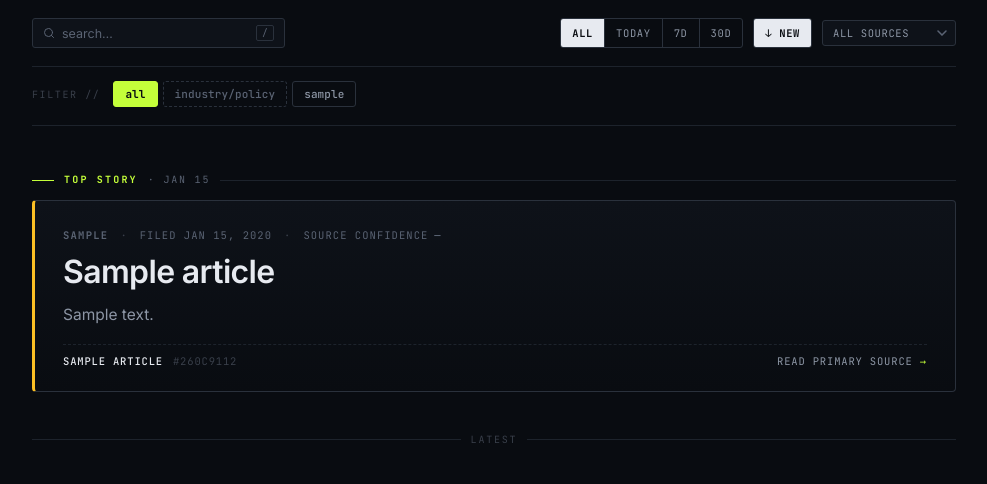
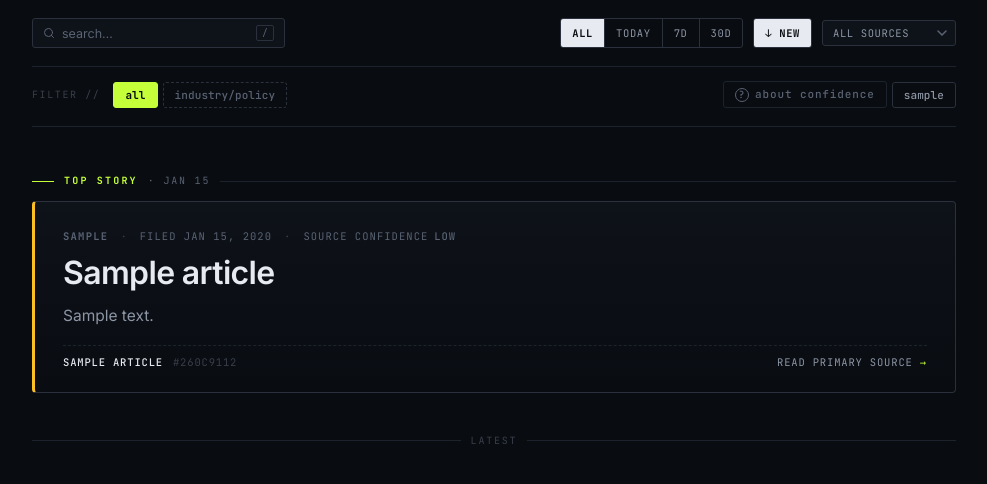
Before and after one commit to vcsk9vxw9y-debug/test-feed, a Flask app: page / in a window 1280 px wide. Shown: the part 205-689 px from the top of the page, without its empty margins (146-1133 px from the left). Run offline with Flask 3, Linux system fonts and the light colour scheme; tables that the repository leaves empty hold one stand-in row (values such as "Sample post").

Commit message:
PR 3 [wire-confidence]: surface Source Confidence on every article + explainer
API (app.py):
- Build {source_name -> {tier, reason}} index once at startup from FEEDS.
- Enrich every /api/articles row with confidence + confidence_reason via
  resolve_confidence() — honors CONFIDENCE_ENABLED kill-switch (S1) and
  the LOW fail-secure default for unknown sources (B1).

Frontend (main.js + style.css):
- buildConfidenceBadge(article) replaces the Task 4 "—" placeholder with
  real HIGH / MEDIUM / LOW / UNSET values using the existing
  .conf.high/.med/.low/.unset styling (mint / amber / graphite — never red).
- Badge carries native title tooltip (committed reason + tier headline) and
  is keyboard-focusable with a visible focus ring.
- New "about confidence" chip in the filter rail toggles an inline
  explainer panel disambiguating source-trust from threat-severity (B2).

confidence.py:
- Add build_source_info_index() alongside build_source_tier_index(); the
  new helper returns tier + committed reason for direct API consumption.

No CSP changes. No new runtime dependencies.

```diff
--- a/app.py
+++ b/app.py
@@ -8,7 +8,8 @@ from flask_limiter import Limiter
 from flask_limiter.util import get_remote_address
 from apscheduler.schedulers.background import BackgroundScheduler
 from classifier import classify_article
-from scheduler import fetch_all_feeds
+from confidence import build_source_info_index, resolve_confidence, UNSET
+from scheduler import FEEDS, fetch_all_feeds
 
 app = Flask(__name__)
 
@@ -172,6 +173,32 @@ def index():
     return render_template("index.html")
 
 
+# Source -> {tier, reason} lookup, built once at startup from the committed
+# FEEDS trust anchor. The /api/articles enrichment below is a dict get per
+# article (O(1)), not a FEEDS linear scan.
+SOURCE_INFO = build_source_info_index(FEEDS)
+
+
+def _enrich_with_confidence(row_dict):
+    """Attach confidence + confidence_reason to an article row.
+
+    Confidence is derived from scheduler.py FEEDS source_tier via the
+    resolve_confidence() helper, which also handles the CONFIDENCE_ENABLED
+    kill-switch (env flag off -> UNSET, frontend renders "—" placeholder).
+    """
+    info = SOURCE_INFO.get(row_dict.get("source_name"))
+    tier = info["tier"] if info else None
+    confidence = resolve_confidence(tier)
+    row_dict["confidence"] = confidence
+    # Only surface the reason when the badge has a real value, and only from
+    # the committed anchor — never a runtime-computed string.
+    if confidence != UNSET and info is not None:
+        row_dict["confidence_reason"] = info["reason"]
+    else:
+        row_dict["confidence_reason"] = None
+    return row_dict
+
+
 @app.route("/api/articles")
 @limiter.limit("30 per minute")
 def get_articles():
@@ -203,7 +230,7 @@ def get_articles():
     finally:
         conn.close()
 
-    return jsonify([dict(row) for row in rows])
+    return jsonify([_enrich_with_confidence(dict(row)) for row in rows])
 
 
 @app.route("/api/stats")
--- a/confidence.py
+++ b/confidence.py
@@ -126,3 +126,28 @@ def build_source_tier_index(feeds):
         if name and tier in (1, 2, 3) and name not in index:
             index[name] = tier
     return index
+
+
+def build_source_info_index(feeds):
+    """Build a {source_name: {"tier": int, "reason": str}} lookup.
+
+    Richer variant of build_source_tier_index — includes the committed
+    reason string so the API layer can surface it to the frontend tooltip
+    without re-scanning FEEDS per request.
+
+    Args:
+        feeds: The FEEDS list from scheduler.py.
+
+    Returns:
+        Dict mapping source_name -> dict with "tier" (1/2/3) and "reason"
+        (committed text from scheduler.py). Sources missing either field
+        are omitted.
+    """
+    index = {}
+    for entry in feeds:
+        name = entry.get("name")
+        tier = entry.get("source_tier")
+        reason = entry.get("reason")
+        if name and tier in (1, 2, 3) and reason and name not in index:
+            index[name] = {"tier": tier, "reason": reason}
+    return index
--- a/static/main.js
+++ b/static/main.js
@@ -316,18 +316,11 @@ function buildArticleCard(article, { lead }) {
 
     metaTop.appendChild(sep());
 
-    // Source Confidence — B2-compliant label. Placeholder (a): em-dash
-    // until source_tier lands in Task 5 and confidence_for() in Task 6.
-    const conf = document.createElement("span");
-    conf.className = "conf unset";
-    conf.setAttribute("aria-label", "Source confidence: not yet set");
-    const confLabel = document.createElement("span");
-    confLabel.className = "conf-label";
-    confLabel.textContent = "Source Confidence";
-    const confValue = document.createElement("b");
-    confValue.textContent = "—";
-    conf.append(confLabel, document.createTextNode(" "), confValue);
-    metaTop.appendChild(conf);
+    // Source Confidence — B2-compliant label. Label copy intentionally says
+    // "Source Confidence" (not "Severity") to disambiguate source-trust from
+    // threat-severity. Values come from /api/articles; UNSET (rendered "—")
+    // is what the API emits when CONFIDENCE_ENABLED is off (S1 kill-switch).
+    metaTop.appendChild(buildConfidenceBadge(article));
 
     card.appendChild(metaTop);
 
@@ -435,6 +428,120 @@ function sep() {
     s.className = "sep";
     s.textContent = "·";
     return s;
+}
+
+// ---------- Source Confidence badge ----------
+// Renders the per-card badge from article.confidence (HIGH|MEDIUM|LOW|UNSET).
+// Copy is B2-compliant: the label always says "Source Confidence" to keep the
+// source-trust axis distinct from threat-severity. Tooltip carries the tier's
+// committed reason (from scheduler.py) plus a general explainer line.
+const CONF_META = {
+    HIGH: {
+        cls: "high",
+        text: "HIGH",
+        label: "Source confidence: HIGH",
+        headline:
+            "HIGH — Tier 1 source. Government CERTs, first-party vendor PSIRTs, " +
+            "gold-standard threat-intel research. Claims are actionable as reported.",
+    },
+    MEDIUM: {
+        cls: "med",
+        text: "MEDIUM",
+        label: "Source confidence: MEDIUM",
+        headline:
+            "MEDIUM — Tier 2 source. Established security journalism, vendor TI " +
+            "research with commercial context, niche-authoritative research. " +
+            "Credible single source — verify before acting on.",
+    },
+    LOW: {
+        cls: "low",
+        text: "LOW",
+        label: "Source confidence: LOW",
+        headline:
+            "LOW — Tier 3 source. User-submitted aggregators, single-author " +
+            "niche blogs, community posts. Signal worth tracking — do not " +
+            "escalate without corroboration.",
+    },
+    UNSET: {
+        cls: "unset",
+        text: "—",
+        label: "Source confidence: not set",
+        headline:
+            "Source confidence is not currently available for this article.",
+    },
+};
+
+function buildConfidenceBadge(article) {
+    const value = (article && article.confidence) || "UNSET";
+    const meta  = CONF_META[value] || CONF_META.UNSET;
+
+    const conf = document.createElement("span");
+    conf.className = `conf ${meta.cls}`;
+    conf.setAttribute("aria-label", meta.label);
+    conf.setAttribute("tabindex", "0");
+    // Native browser tooltip — source-committed reason + general explainer.
+    // We concatenate reason onto the headline; both strings come from
+    // committed data only, never user input.
+    const reason = article && article.confidence_reason;
+    const tip = reason ? `${meta.headline}\n\nWhy this tier: ${reason}` : meta.headline;
+    conf.setAttribute("title", tip);
+
+    const confLabel = document.createElement("span");
+    confLabel.className = "conf-label";
+    confLabel.textContent = "Source Confidence";
+    const confValue = document.createElement("b");
+    confValue.textContent = meta.text;
+    conf.append(confLabel, document.createTextNode(" "), confValue);
+    return conf;
+}
+
+// ---------- Source Confidence explainer panel ----------
+// A single toggle in the filter rail that expands/collapses a compact
+// reference panel. Keeps the per-card tooltips as the primary affordance;
+// the panel is the "what is this signal?" one-pager for first-time readers.
+function setupConfidenceExplainer() {
+    const filters = document.getElementById("filters");
+    if (!filters) return;
+
+    // Chip button in the filter rail
+    const chip = document.createElement("button");
+    chip.className = "tag conf-help";
+    chip.type = "button";
+    chip.setAttribute("aria-expanded", "false");
+    chip.setAttribute("aria-controls", "conf-explainer");
+    chip.textContent = "about confidence";
+    filters.appendChild(chip);
+
+    // Collapsible panel injected after the filter rail
+    const panel = document.createElement("aside");
+    panel.id = "conf-explainer";
+    panel.className = "conf-explainer";
+    panel.hidden = true;
+    panel.setAttribute("aria-label", "About the Source Confidence badge");
+    panel.innerHTML = `
+        <p class="ce-lede">
+            <b>Source Confidence</b> reflects how much trust to place in the
+            <i>source</i>, not how severe the threat is. Every feed is tiered
+            in the committed config — no runtime override.
+        </p>
+        <ul class="ce-tiers">
+            <li><b class="ce-h">HIGH</b> — Tier 1. Government CERTs (CISA, NCSC), first-party vendor PSIRTs (MSRC, Project Zero, ZDI), top threat-intel research (Mandiant, Unit 42, Talos). Actionable as reported.</li>
+            <li><b class="ce-m">MEDIUM</b> — Tier 2. Established journalism (Krebs, Bleeping, SecurityWeek), vendor TI with commercial framing, niche-authoritative research (PortSwigger, SANS ISC). Credible — verify before acting.</li>
+            <li><b class="ce-l">LOW</b> — Tier 3. User-submitted (Reddit), single-author niche blogs. Signal worth tracking — do not escalate without corroboration.</li>
+        </ul>
+        <p class="ce-note">
+            Unknown or missing tier falls back to LOW by design. Hover or tab
+            to any badge for the specific reason behind its tier.
+        </p>
+    `;
+    filters.insertAdjacentElement("afterend", panel);
+
+    chip.addEventListener("click", () => {
+        const open = panel.hidden;
+        panel.hidden = !open;
+        chip.setAttribute("aria-expanded", open ? "true" : "false");
+        chip.classList.toggle("on", open);
+    });
 }
 
 // ---------- API wiring ----------
@@ -641,6 +748,7 @@ function setDateline() {
         return;
     }
     setDateline();
+    setupConfidenceExplainer();
     await loadCategories();
     await loadArticles(currentCategory);
 })();
--- a/static/style.css
+++ b/static/style.css
@@ -315,6 +315,88 @@ html { scroll-behavior: smooth; }
     color: var(--mint);
     border-style: solid;
     border-color: var(--mint);
+}
+
+/* "about confidence" help chip in the filter rail */
+.tag.conf-help {
+    margin-left: auto;
+    color: var(--type-3);
+    border-color: var(--line);
+    font-family: var(--mono);
+    letter-spacing: 0.08em;
+    text-transform: lowercase;
+}
+.tag.conf-help::before {
+    content: "?";
+    display: inline-block;
+    width: 14px;
+    height: 14px;
+    margin-right: 6px;
+    border-radius: 50%;
+    border: 1px solid currentColor;
+    text-align: center;
+    line-height: 12px;
+    font-size: 10px;
+}
+.tag.conf-help:hover { color: var(--type); border-color: var(--type-3); }
+.tag.conf-help.on {
+    color: var(--bg);
+    background: var(--type);
+    border-color: var(--type);
+}
+
+/* Source Confidence explainer panel */
+.conf-explainer {
+    margin: 14px 0 0;
+    padding: 16px 18px;
+    border: 1px solid var(--line);
+    border-left: 3px solid var(--lime);
+    background: var(--surface);
+    font-family: var(--sans);
+    color: var(--type-2);
+    font-size: var(--type-3-size, 13px);
+    line-height: 1.55;
+}
+.conf-explainer .ce-lede { margin: 0 0 10px; color: var(--type); }
+.conf-explainer .ce-lede b { color: var(--lime); font-weight: 600; }
+.conf-explainer .ce-lede i { font-style: italic; color: var(--type); }
+.conf-explainer .ce-tiers {
+    list-style: none;
+    margin: 0;
+    padding: 0;
+    display: grid;
+    gap: 8px;
+}
+.conf-explainer .ce-tiers li {
+    padding-left: 0;
+    font-size: 12.5px;
+}
+.conf-explainer .ce-tiers b {
+    display: inline-block;
+    min-width: 64px;
+    font-family: var(--mono);
+    font-weight: 500;
+    letter-spacing: 0.1em;
+    font-size: 11px;
+    margin-right: 8px;
+}
+.conf-explainer .ce-h { color: var(--mint); }
+.conf-explainer .ce-m { color: var(--amber); }
+.conf-explainer .ce-l { color: var(--type-3); }
+.conf-explainer .ce-note {
+    margin: 12px 0 0;
+    padding-top: 10px;
+    border-top: 1px dashed var(--line);
+    font-size: 11.5px;
+    color: var(--type-3);
+    font-style: italic;
+}
+
+/* Confidence badge is focusable via tabindex; give it a visible focus ring */
+.meta-top .conf:focus-visible {
+    outline: 2px solid var(--lime);
+    outline-offset: 2px;
+    border-radius: 2px;
 }
 
 /* ========================= FEED ========================= */
```
